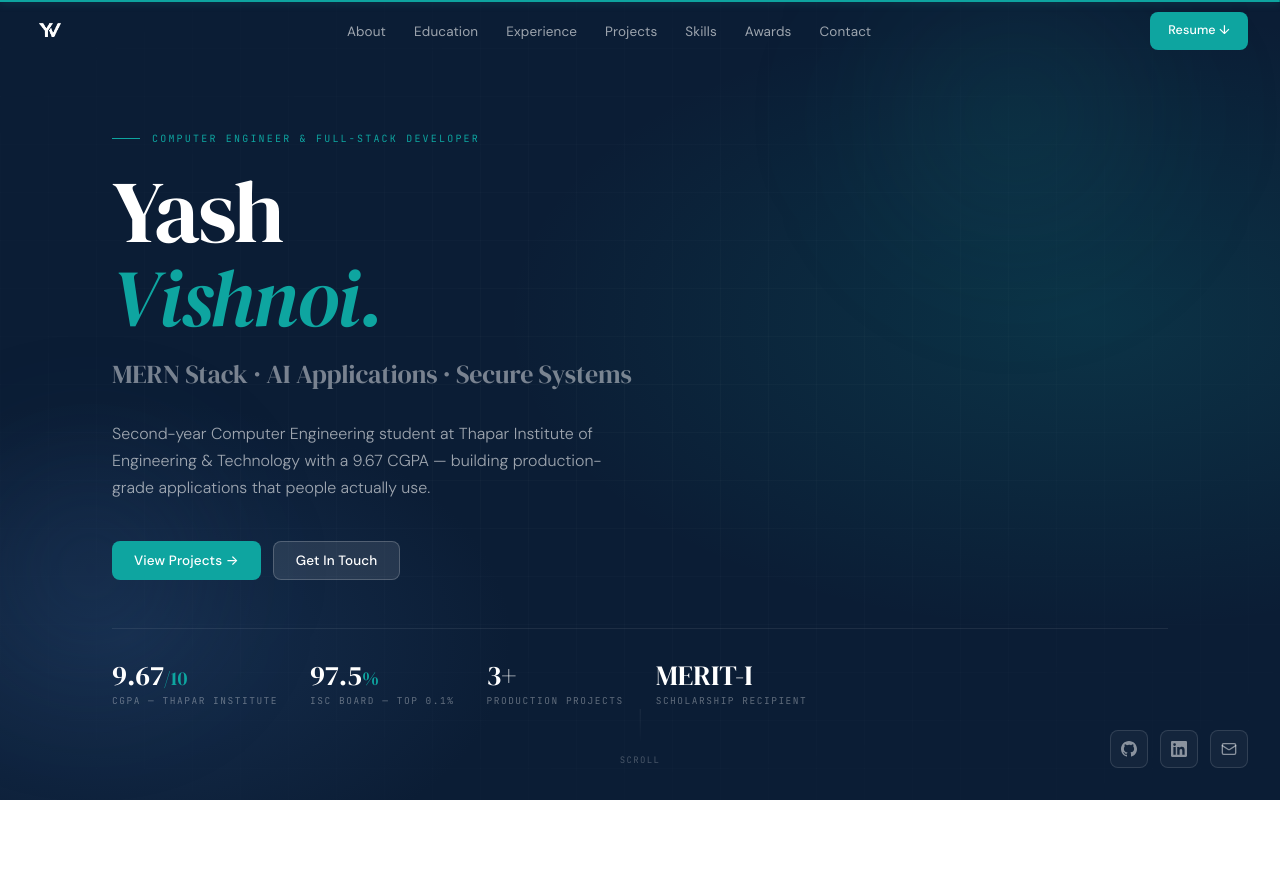
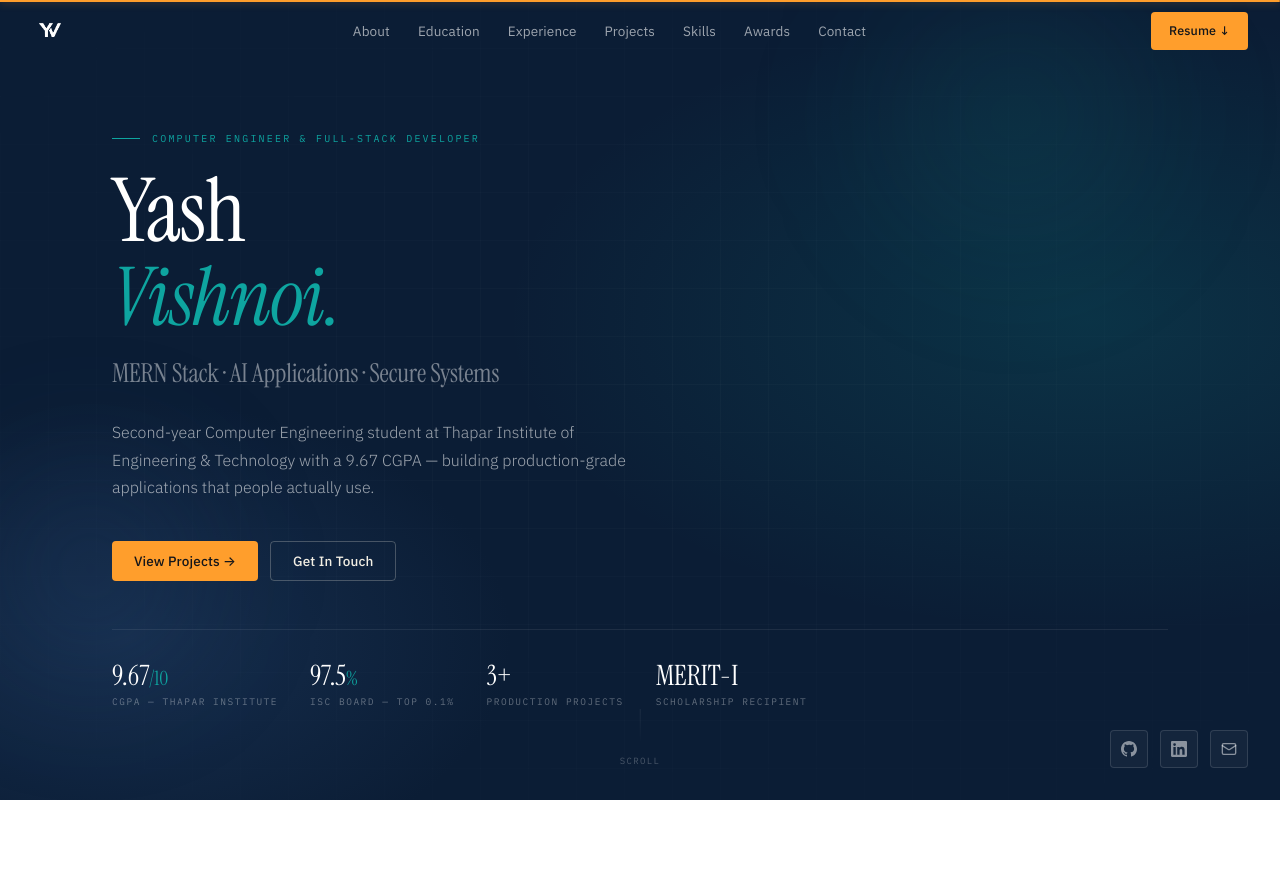
Before and after one commit to yvishi/Portfolio, a React (Vite) app: page / in a window 1280 px wide. Shown: the top 894 px of the page. Built offline with nearby package versions, Linux system fonts and the light colour scheme.

Commit message:
feat: add Instrument Panel design tokens and IBM Plex/Instrument Serif fonts

```diff
--- a/index.html
+++ b/index.html
@@ -18,7 +18,7 @@
     <!-- Fonts -->
     <link rel="preconnect" href="https://fonts.googleapis.com" />
     <link rel="preconnect" href="https://fonts.gstatic.com" crossorigin />
-    <link href="https://fonts.googleapis.com/css2?family=DM+Serif+Display:ital@0;1&family=DM+Sans:opsz,wght@9..40,300;9..40,400;9..40,500;9..40,600&family=JetBrains+Mono:wght@400;500&display=swap" rel="stylesheet" />
+    <link href="https://fonts.googleapis.com/css2?family=Instrument+Serif:ital@0;1&family=IBM+Plex+Sans:wght@300;400;500;600&family=IBM+Plex+Mono:wght@400;500&display=swap" rel="stylesheet" />
   </head>
   <body>
     <div id="root"></div>
--- a/src/index.css
+++ b/src/index.css
@@ -26,10 +26,24 @@
   --border:     #E4E1DA;
   --text:       #1A1A2A;
 
+  /* Instrument Panel tokens (new system) */
+  --chassis:      #14161A;
+  --chassis-2:    #1B1E24;
+  --panel:        #F3EFE4;
+  --panel-2:      #EAE4D4;
+  --ink:          #1B1B1A;
+  --ink-soft:     #5B584E;
+  --paper-on-dark:#F3EFE4;
+  --signal:       #FF9E2C;
+  --signal-dim:   #B96F14;
+  --wire:         #4C5A66;
+  --rule:         #DAD3C0;
+  --rule-dark:    #2A2D33;
+
   /* Typography */
-  --font-display: 'DM Serif Display', Georgia, serif;
-  --font-body:    'DM Sans', -apple-system, system-ui, sans-serif;
-  --font-mono:    'JetBrains Mono', 'Fira Mono', monospace;
+  --font-display: 'Instrument Serif', Georgia, serif;
+  --font-body:    'IBM Plex Sans', -apple-system, system-ui, sans-serif;
+  --font-mono:    'IBM Plex Mono', 'Fira Mono', monospace;
 
   /* Spacing Scale */
   --space-1:  4px;
@@ -46,11 +60,11 @@
   --space-24: 96px;
 
   /* Border Radii */
-  --radius-sm: 4px;
-  --radius:    8px;
-  --radius-md: 12px;
-  --radius-lg: 16px;
-  --radius-xl: 24px;
+  --radius-sm: 2px;
+  --radius:    4px;
+  --radius-md: 6px;
+  --radius-lg: 8px;
+  --radius-xl: 12px;
 
   /* Shadows */
   --shadow-sm:  0 1px 3px rgba(0,0,0,0.06), 0 1px 2px rgba(0,0,0,0.04);
@@ -72,8 +86,8 @@ html {
 
 body {
   font-family: var(--font-body);
-  background: var(--off-white);
-  color: var(--text);
+  background: var(--panel);
+  color: var(--ink);
   line-height: 1.7;
   -webkit-font-smoothing: antialiased;
   -moz-osx-font-smoothing: grayscale;
@@ -81,18 +95,18 @@ body {
 }
 
 ::selection {
-  background: var(--teal);
-  color: white;
+  background: var(--signal);
+  color: var(--chassis);
 }
 
 /* ── Scrollbar ── */
 ::-webkit-scrollbar { width: 6px; }
-::-webkit-scrollbar-track { background: var(--off-white); }
+::-webkit-scrollbar-track { background: var(--panel-2); }
 ::-webkit-scrollbar-thumb {
-  background: var(--border);
+  background: var(--rule);
   border-radius: 3px;
 }
-::-webkit-scrollbar-thumb:hover { background: var(--teal); }
+::-webkit-scrollbar-thumb:hover { background: var(--signal); }
 
 /* ── Typography Utilities ── */
 .font-display { font-family: var(--font-display); font-weight: 400; }
@@ -122,7 +136,7 @@ body {
   font-size: 10px;
   letter-spacing: 0.22em;
   text-transform: uppercase;
-  color: var(--teal);
+  color: var(--signal-dim);
   margin-bottom: var(--space-2);
   display: block;
 }
@@ -131,7 +145,7 @@ body {
   font-family: var(--font-display);
   font-size: clamp(26px, 3vw, 36px);
   font-weight: 400;
-  color: var(--navy);
+  color: var(--ink);
   line-height: 1.15;
   margin-bottom: var(--space-3);
   letter-spacing: -0.3px;
@@ -139,7 +153,7 @@ body {
 
 .section-desc {
   font-size: 15px;
-  color: var(--muted);
+  color: var(--ink-soft);
   max-width: 540px;
   line-height: 1.7;
 }
@@ -158,21 +172,21 @@ body {
 }
 
 .tag-teal {
-  background: var(--teal-lt);
-  color: var(--teal-dark);
-  border: 1px solid rgba(14,165,160,0.15);
+  background: rgba(255,158,44,0.12);
+  color: var(--signal-dim);
+  border: 1px solid rgba(255,158,44,0.25);
 }
 
 .tag-navy {
-  background: rgba(11,29,53,0.06);
-  color: var(--navy);
-  border: 1px solid rgba(11,29,53,0.1);
+  background: rgba(20,22,26,0.06);
+  color: var(--ink);
+  border: 1px solid rgba(20,22,26,0.12);
 }
 
 .tag-gold {
-  background: var(--gold-lt);
-  color: var(--gold-dark);
-  border: 1px solid rgba(201,166,61,0.2);
+  background: var(--panel-2);
+  color: var(--wire);
+  border: 1px solid var(--rule);
 }
 
 /* ── Button Components ── */
@@ -194,49 +208,46 @@ body {
 }
 
 .btn-primary {
-  background: var(--teal);
-  color: white;
-  box-shadow: 0 0 0 0 rgba(14,165,160,0);
+  background: var(--signal);
+  color: var(--chassis);
+  box-shadow: 0 0 0 0 rgba(255,158,44,0);
 }
 .btn-primary:hover {
-  background: var(--teal-dark);
-  box-shadow: 0 4px 20px rgba(14,165,160,0.35);
-  transform: translateY(-1px);
+  background: var(--signal-dim);
+  box-shadow: 0 4px 16px rgba(255,158,44,0.35);
 }
 
 .btn-outline {
   background: transparent;
-  color: var(--navy);
-  border: 1.5px solid var(--border);
+  color: var(--ink);
+  border: 1.5px solid var(--rule);
 }
 .btn-outline:hover {
-  border-color: var(--navy);
-  background: rgba(11,29,53,0.04);
-  transform: translateY(-1px);
+  border-color: var(--ink);
+  background: rgba(20,22,26,0.04);
 }
 
 .btn-ghost-white {
-  background: rgba(255,255,255,0.1);
-  color: white;
-  border: 1.5px solid rgba(255,255,255,0.2);
+  background: transparent;
+  color: var(--paper-on-dark);
+  border: 1.5px solid rgba(243,239,228,0.25);
   backdrop-filter: blur(4px);
 }
 .btn-ghost-white:hover {
-  background: rgba(255,255,255,0.18);
-  border-color: rgba(255,255,255,0.4);
+  background: rgba(243,239,228,0.12);
+  border-color: rgba(243,239,228,0.45);
 }
 
 /* ── Card Base ── */
 .card {
-  background: white;
-  border: 1px solid var(--border);
+  background: var(--panel);
+  border: 1px solid var(--rule);
   border-radius: var(--radius-md);
   overflow: hidden;
   transition: var(--transition);
 }
 .card:hover {
-  box-shadow: var(--shadow-md);
-  transform: translateY(-3px);
+  box-shadow: 0 2px 0 var(--signal);
 }
 
 /* ── Divider ── */
@@ -253,8 +264,8 @@ body {
   left: 0;
   right: 0;
   height: 2px;
-  background: var(--teal);
-  box-shadow: 0 0 8px rgba(14, 165, 160, 0.5);
+  background: var(--signal);
+  box-shadow: 0 0 8px rgba(255,158,44,0.5);
   transform-origin: left center;
   z-index: 9998;
   border-radius: 0 1px 1px 0;
```
